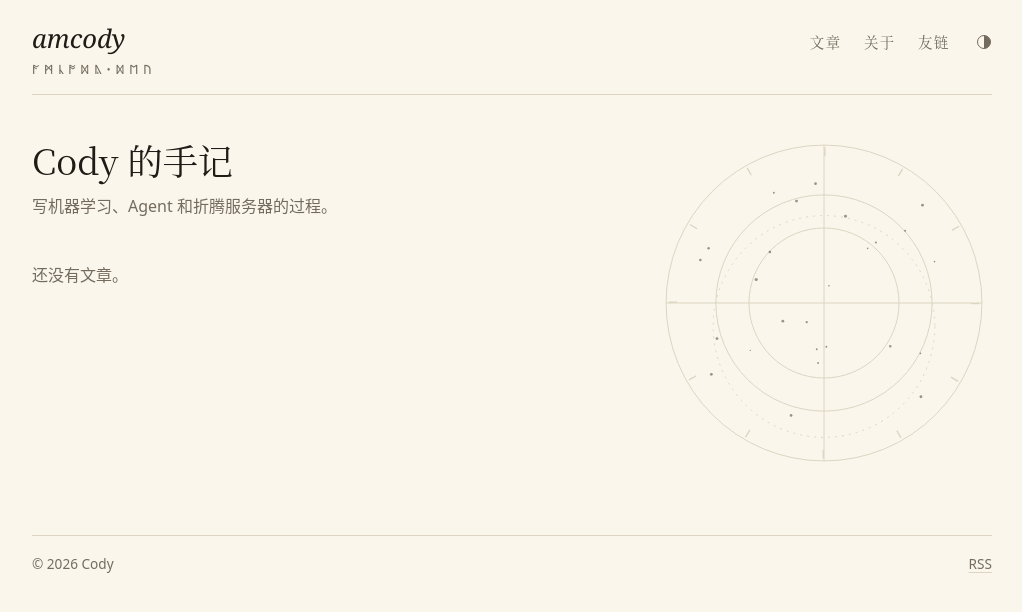
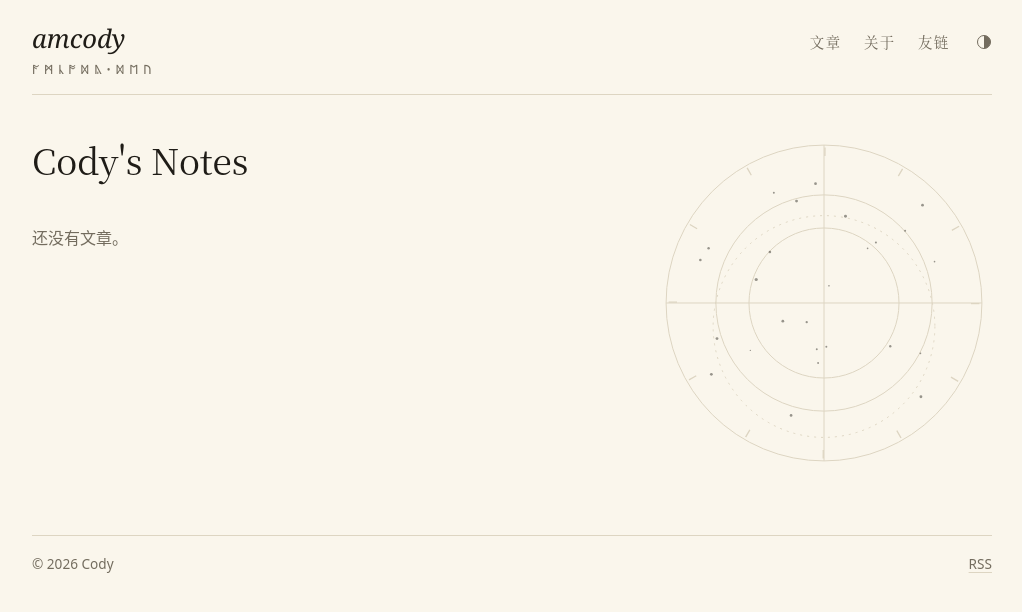
Before and after one commit to AinurCody/AinurCody.github.io, an Astro site: page / in a window 1280 px wide. Shown: the whole page, without its empty margins (128-1150 px from the left). Built offline with nearby package versions, Linux system fonts and the light colour scheme; Astro itself is replaced by a stand-in of ours.

Commit message:
Rename the site to Cody's Notes
Drop the tagline from the home page. The short description stays for
search snippets, the RSS feed and the links page.

Co-Authored-By: Claude Fable 5.2 <noreply@anthropic.com>

```diff
--- a/src/consts.ts
+++ b/src/consts.ts
@@ -1,7 +1,8 @@
-// 站点信息集中放在这里。标题和简介目前是占位，随时可以改。
+// 站点信息集中放在这里。
 export const SITE = {
-  title: 'Cody 的手记',
-  description: '写机器学习、Agent 和折腾服务器的过程。',
+  title: "Cody's Notes",
+  // 首页不显示简介。这一句只用在搜索结果摘要、RSS 和友链页的「本站信息」里。
+  description: 'Cody 的技术博客。',
   author: 'Cody',
   domain: 'amcody.dev',
   url: 'https://amcody.dev',
--- a/src/pages/index.astro
+++ b/src/pages/index.astro
@@ -13,7 +13,6 @@ const latest = posts.slice(0, 6);
   <div class="home">
     <div class="intro">
       <h1>{SITE.title}</h1>
-      <p class="lede">{SITE.description}</p>
     </div>
     <div class="sky">
       <StarChart posts={posts} />
@@ -35,7 +34,7 @@ const latest = posts.slice(0, 6);
   .home {
     display: grid;
     grid-template-columns: minmax(0, 1fr) minmax(15rem, 21rem);
-    /* 第一行只占标题和简介的高度，文章列表紧跟在后面；星图比左栏高时，多出来的空在列表下方。 */
+    /* 第一行只占标题的高度，文章列表紧跟在后面；星图比左栏高时，多出来的空在列表下方。 */
     grid-template-rows: auto 1fr;
     grid-template-areas:
       'intro sky'
@@ -58,13 +57,8 @@ const latest = posts.slice(0, 6);
   }
 
   h1 {
-    margin: 0;
+    margin: 0 0 1.5rem;
     font-size: clamp(1.8rem, 4.5vw, 2.2rem);
-  }
-
-  .lede {
-    margin: 0.5rem 0 1.5rem;
-    color: var(--mut);
   }
 
   .more {
```
